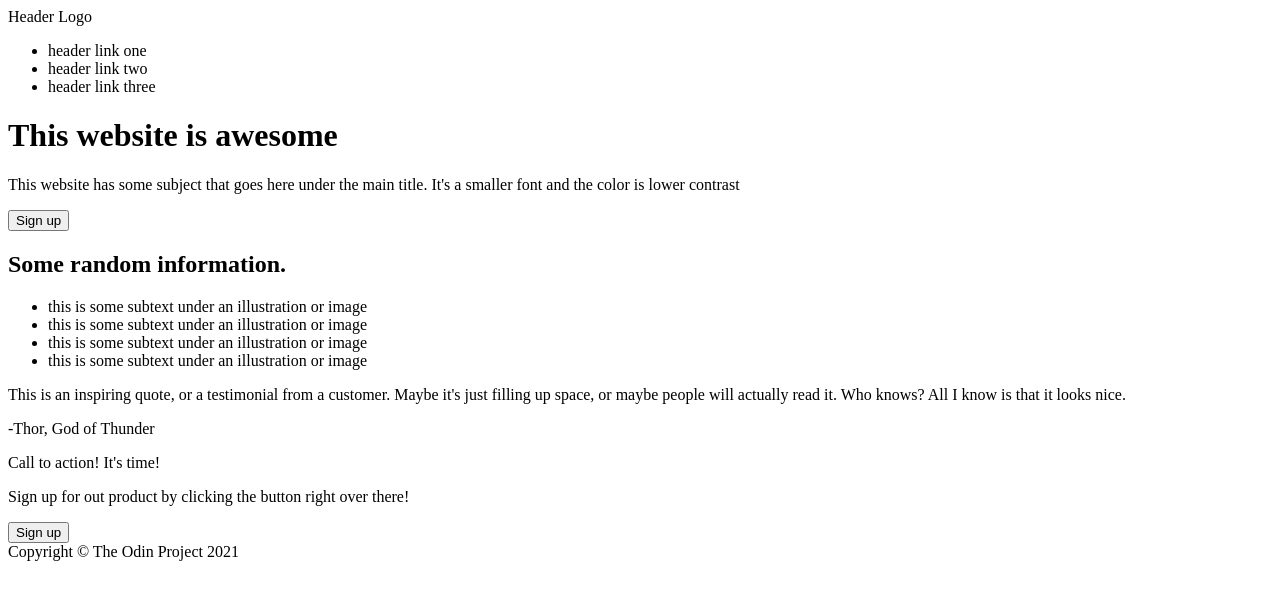
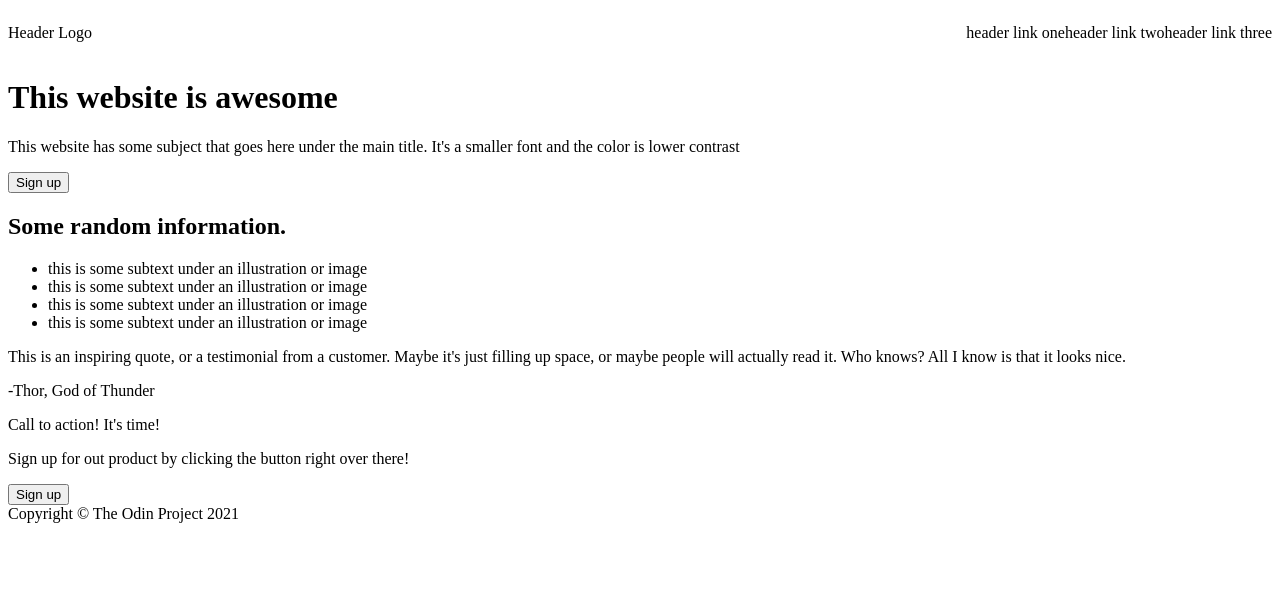
Before and after one commit to animeshlego5/Odin-Landing-Page, a plain HTML site: page Index.html in a window 1280 px wide. Drawn offline with Linux system fonts and the light colour scheme.

Commit message:
Add CSS to Header Linked the CSS file to the HTML file and added flex to the header/navigation bar

```diff
--- a/Index.html
+++ b/Index.html
@@ -4,10 +4,11 @@
     <meta charset="UTF-8">
     <meta name="viewport" content="width=device-width, initial-scale=1.0">
     <title>Odin-landing-page</title>
+    <link rel="stylesheet" href="Style.css">
 </head>
 <body>
     <header><div>Header Logo</div>
-        <ul>
+        <ul class="header-links">
             <li><a>header link one</a></li>
             <li><a>header link two</a></li>
             <li><a>header link three</a></li>
--- a/Style.css
+++ b/Style.css
@@ -0,0 +1,10 @@
+header{
+    display: flex;
+    align-items: center;
+    justify-content: space-between;
+}
+.header-links{
+    display: flex;
+    list-style: none;
+    justify-content: space-between;
+}
```
